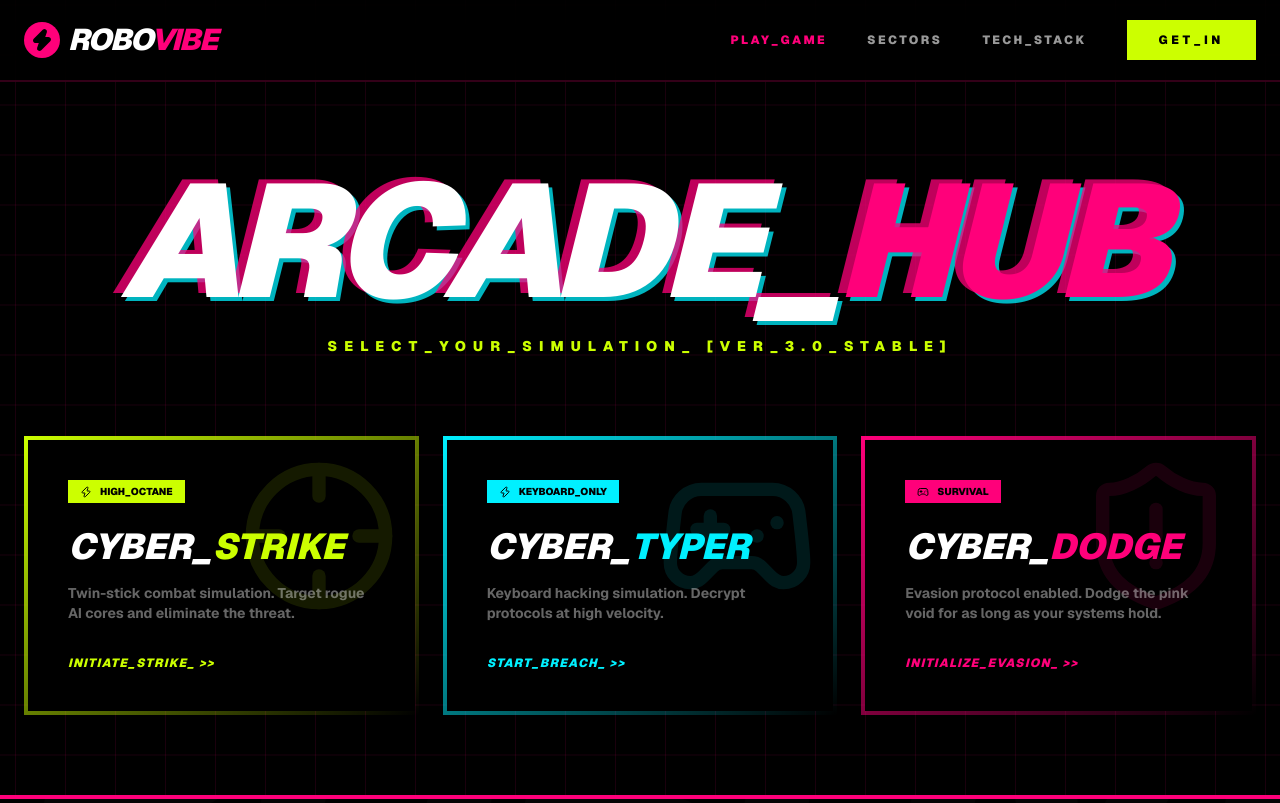
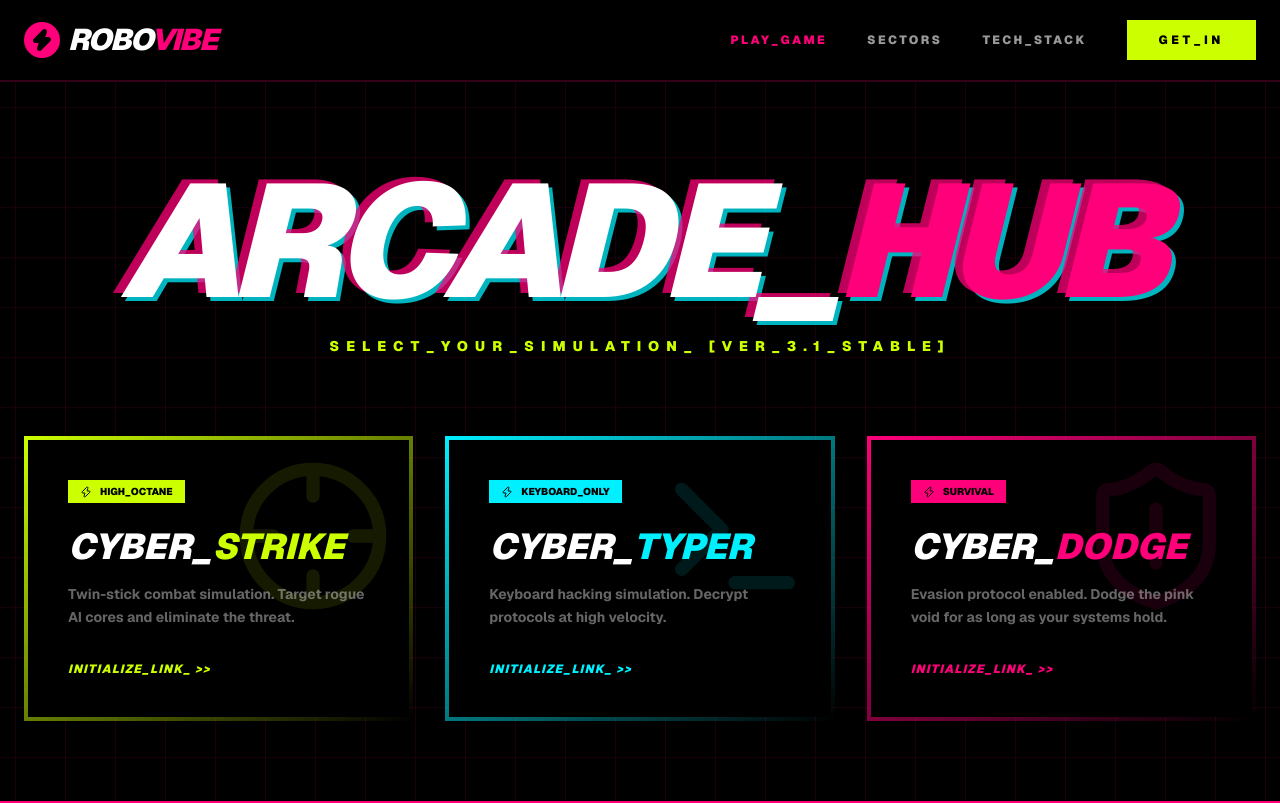
Before and after one commit to dev-vasu/robotics-web, a Next.js app: page /game in a window 1280 px wide. Shown: the top 803 px of the page. Built offline with nearby package versions, Linux system fonts and the light colour scheme.

Commit message:
Fix: Final stability update for Arcade Hub using explicit GSAP fromTo states

```diff
--- a/src/app/game/page.tsx
+++ b/src/app/game/page.tsx
@@ -3,28 +3,65 @@
 import Link from "next/link";
 import Navbar from "@/components/Navbar";
 import Footer from "@/components/Footer";
-import { Crosshair, ShieldAlert, Gamepad2, Zap } from "lucide-react";
+import { Crosshair, ShieldAlert, Gamepad2, Zap, Terminal } from "lucide-react";
 import { useEffect, useRef } from "react";
 import gsap from "gsap";
+
+const GAMES = [
+  {
+    id: "strike",
+    title: "CYBER_STRIKE",
+    desc: "Twin-stick combat simulation. Target rogue AI cores and eliminate the threat.",
+    href: "/game/strike",
+    icon: Crosshair,
+    color: "electric-volt",
+    tag: "HIGH_OCTANE"
+  },
+  {
+    id: "typer",
+    title: "CYBER_TYPER",
+    desc: "Keyboard hacking simulation. Decrypt protocols at high velocity.",
+    href: "/game/typer",
+    icon: Terminal,
+    color: "cyber-blue",
+    tag: "KEYBOARD_ONLY"
+  },
+  {
+    id: "dodge",
+    title: "CYBER_DODGE",
+    desc: "Evasion protocol enabled. Dodge the pink void for as long as your systems hold.",
+    href: "/game/dodge",
+    icon: ShieldAlert,
+    color: "hyper-pink",
+    tag: "SURVIVAL"
+  }
+];
 
 export default function ArcadeHub() {
   const containerRef = useRef<HTMLDivElement>(null);
 
   useEffect(() => {
-    // gsap.context is the industry standard for using GSAP with React 18
-    // It prevents animations from double-triggering and causing elements to disappear
+    // Explicitly define From and To states to ensure elements stay visible
     const ctx = gsap.context(() => {
-      gsap.from(".arcade-card", {
+      gsap.fromTo(".arcade-card",
+        {
           y: 100,
           opacity: 0,
-        duration: 1.2,
-        stagger: 0.15,
-        ease: "expo.out",
-        clearProps: "all" // Ensures GSAP doesn't leave hidden styles on the elements
-      });
+          scale: 0.9
+        },
+        {
+          y: 0,
+          opacity: 1,
+          scale: 1,
+          duration: 1,
+          stagger: 0.1,
+          ease: "power4.out",
+          immediateRender: false // Crucial for React 18 stability
+        }
+      );
     }, containerRef);
 
-    return () => ctx.revert(); // Clean up on unmount
+    return () => ctx.revert();
   }, []);
 
   return (
@@ -37,67 +74,38 @@ export default function ArcadeHub() {
             ARCADE_<span className="text-hyper-pink">HUB</span>
           </h1>
           <p className="text-electric-volt font-black uppercase tracking-[0.5em] text-sm mt-4">
-            SELECT_YOUR_SIMULATION_ [VER_3.0_STABLE]
+            SELECT_YOUR_SIMULATION_ [VER_3.1_STABLE]
           </p>
         </div>
 
-        <div className="grid md:grid-cols-2 lg:grid-cols-3 gap-6 w-full max-w-7xl">
-          {/* Cyber Strike Card */}
-          <Link href="/game/strike" className="arcade-card group relative block p-1 bg-gradient-to-br from-electric-volt to-transparent hover:from-white hover:to-electric-volt transition-all">
+        <div className="grid md:grid-cols-2 lg:grid-cols-3 gap-8 w-full max-w-7xl">
+          {GAMES.map((game) => (
+            <Link
+              key={game.id}
+              href={game.href}
+              className={`arcade-card group relative block p-1 bg-gradient-to-br from-${game.color} to-transparent hover:from-white hover:to-${game.color} transition-all`}
+            >
               <div className="bg-black p-10 h-full relative overflow-hidden">
-               <div className="absolute top-0 right-0 p-4 opacity-10 group-hover:opacity-20 transition-opacity">
-                 <Crosshair className="w-40 h-40 text-electric-volt" />
+                <div className={`absolute top-0 right-0 p-4 opacity-10 group-hover:opacity-20 transition-opacity text-${game.color}`}>
+                  <game.icon className="w-40 h-40" />
                 </div>
                 <div className="relative z-10">
-                 <div className="inline-flex items-center gap-2 px-3 py-1 bg-electric-volt text-black text-[10px] font-black uppercase mb-6">
-                    <Zap className="w-3 h-3" /> HIGH_OCTANE
+                  <div className={`inline-flex items-center gap-2 px-3 py-1 bg-${game.color} text-black text-[10px] font-black uppercase mb-6`}>
+                    <Zap className="w-3 h-3" /> {game.tag}
                   </div>
-                 <h2 className="text-4xl font-black italic text-white uppercase mb-4">CYBER_<span className="text-electric-volt">STRIKE</span></h2>
-                 <p className="text-white/40 font-bold mb-8 text-sm">Twin-stick combat simulation. Target rogue AI cores and eliminate the threat.</p>
-                 <div className="text-electric-volt font-black italic tracking-widest text-xs group-hover:translate-x-4 transition-transform">
-                   INITIATE_STRIKE_ &gt;&gt;
+                  <h2 className="text-4xl font-black italic text-white uppercase mb-4">
+                    {game.title.split("_")[0]}_<span className={`text-${game.color}`}>{game.title.split("_")[1]}</span>
+                  </h2>
+                  <p className="text-white/40 font-bold mb-8 text-sm leading-relaxed">
+                    {game.desc}
+                  </p>
+                  <div className={`text-${game.color} font-black italic tracking-widest text-xs group-hover:translate-x-4 transition-transform`}>
+                    INITIALIZE_LINK_ &gt;&gt;
                   </div>
                 </div>
               </div>
             </Link>
-
-          {/* Cyber Typer Card */}
-          <Link href="/game/typer" className="arcade-card group relative block p-1 bg-gradient-to-br from-cyber-blue to-transparent hover:from-white hover:to-cyber-blue transition-all">
-            <div className="bg-black p-10 h-full relative overflow-hidden">
-               <div className="absolute top-0 right-0 p-4 opacity-10 group-hover:opacity-20 transition-opacity">
-                 <Gamepad2 className="w-40 h-40 text-cyber-blue" />
-               </div>
-               <div className="relative z-10">
-                 <div className="inline-flex items-center gap-2 px-3 py-1 bg-cyber-blue text-black text-[10px] font-black uppercase mb-6">
-                    <Zap className="w-3 h-3" /> KEYBOARD_ONLY
-                 </div>
-                 <h2 className="text-4xl font-black italic text-white uppercase mb-4">CYBER_<span className="text-cyber-blue">TYPER</span></h2>
-                 <p className="text-white/40 font-bold mb-8 text-sm">Keyboard hacking simulation. Decrypt protocols at high velocity.</p>
-                 <div className="text-cyber-blue font-black italic tracking-widest text-xs group-hover:translate-x-4 transition-transform">
-                   START_BREACH_ &gt;&gt;
-                 </div>
-               </div>
-            </div>
-          </Link>
-
-          {/* Cyber Dodge Card */}
-          <Link href="/game/dodge" className="arcade-card group relative block p-1 bg-gradient-to-br from-hyper-pink to-transparent hover:from-white hover:to-hyper-pink transition-all">
-            <div className="bg-black p-10 h-full relative overflow-hidden">
-               <div className="absolute top-0 right-0 p-4 opacity-10 group-hover:opacity-20 transition-opacity">
-                 <ShieldAlert className="w-40 h-40 text-hyper-pink" />
-               </div>
-               <div className="relative z-10">
-                 <div className="inline-flex items-center gap-2 px-3 py-1 bg-hyper-pink text-black text-[10px] font-black uppercase mb-6">
-                    <Gamepad2 className="w-3 h-3" /> SURVIVAL
-                 </div>
-                 <h2 className="text-4xl font-black italic text-white uppercase mb-4">CYBER_<span className="text-hyper-pink">DODGE</span></h2>
-                 <p className="text-white/40 font-bold mb-8 text-sm">Evasion protocol enabled. Dodge the pink void for as long as your systems hold.</p>
-                 <div className="text-hyper-pink font-black italic tracking-widest text-xs group-hover:translate-x-4 transition-transform">
-                   INITIALIZE_EVASION_ &gt;&gt;
-                 </div>
-               </div>
-            </div>
-          </Link>
+          ))}
         </div>
       </div>
 
```
Lines whose indentation alone changed are shown as unchanged.
